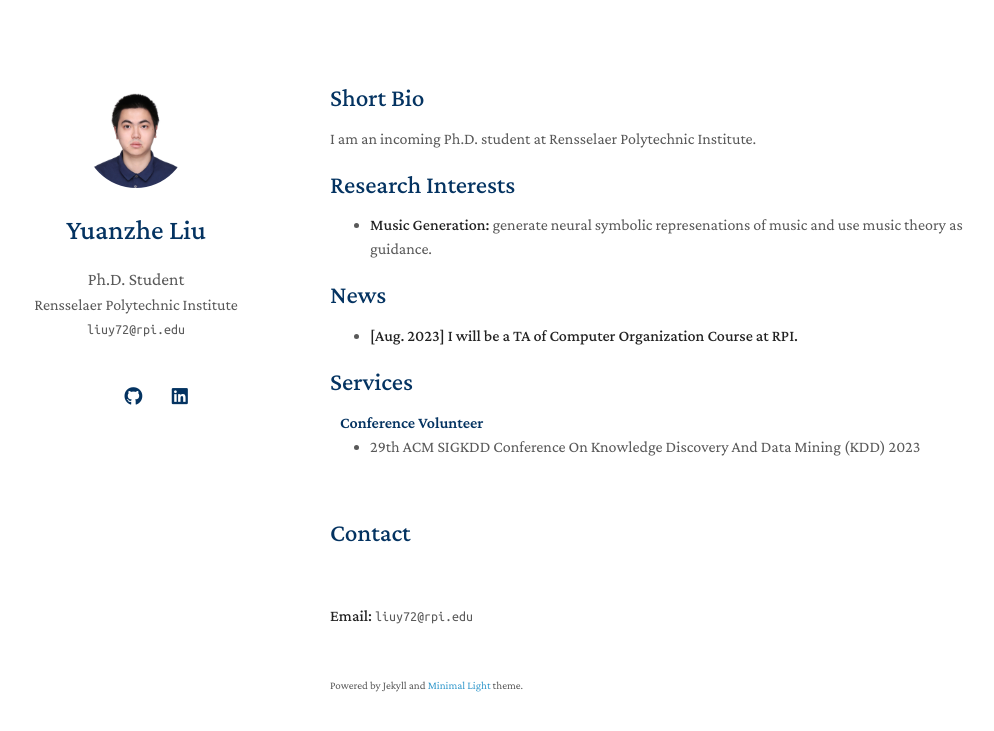
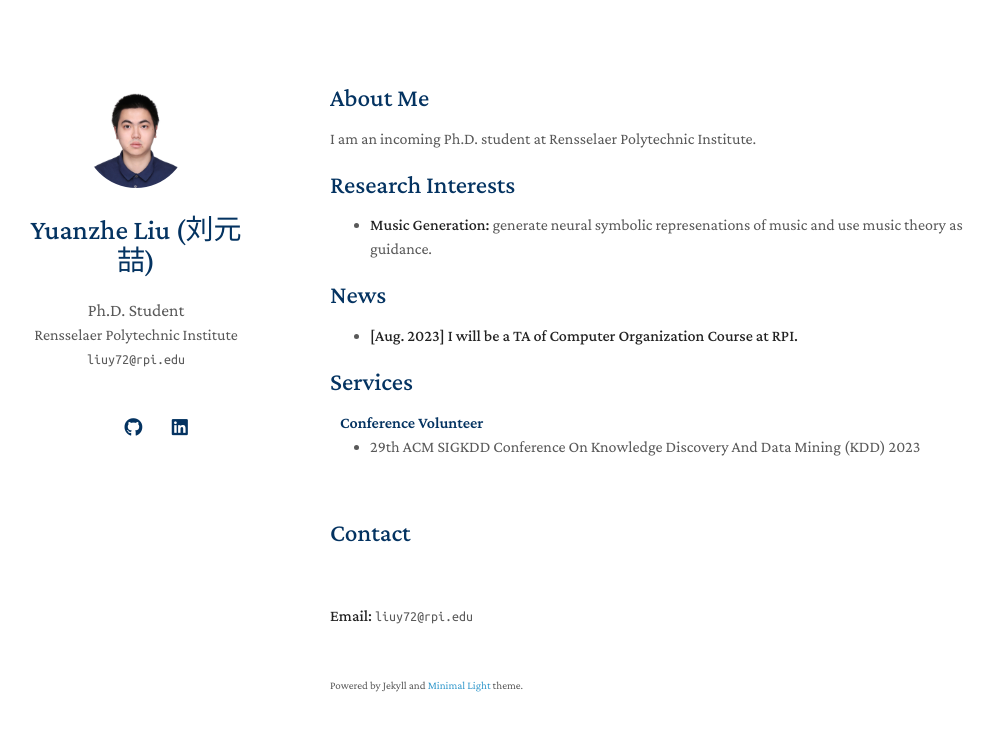
Before and after one commit to ggflow123/ggflow123.github.io, a Jekyll site: the page built from index.md, in a window 1280 px wide. Shown: the top 731 px of the page, without its empty margins (140-1134 px from the left). Built offline with Jekyll 4.4.1, drawn with Linux system fonts in a browser that asks for light colours; nearby versions of some CDN libraries; a style sheet for code colours, icons or effects is not loaded.

Commit message:
Add Name

```diff
--- a/_config.yml
+++ b/_config.yml
@@ -1,5 +1,5 @@
 # Basic Information
-title: Yuanzhe Liu
+title: Yuanzhe Liu (刘元喆)
 position: Ph.D. Student
 affiliation: Rensselaer Polytechnic Institute
 email: liuy72@rpi.edu
--- a/index.md
+++ b/index.md
@@ -3,7 +3,7 @@ layout: homepage
 ---
 <h1 id="about-me"></h1>
 
-## Short Bio
+## About Me
 
 I am an incoming Ph.D. student at Rensselaer Polytechnic Institute.
 
```
